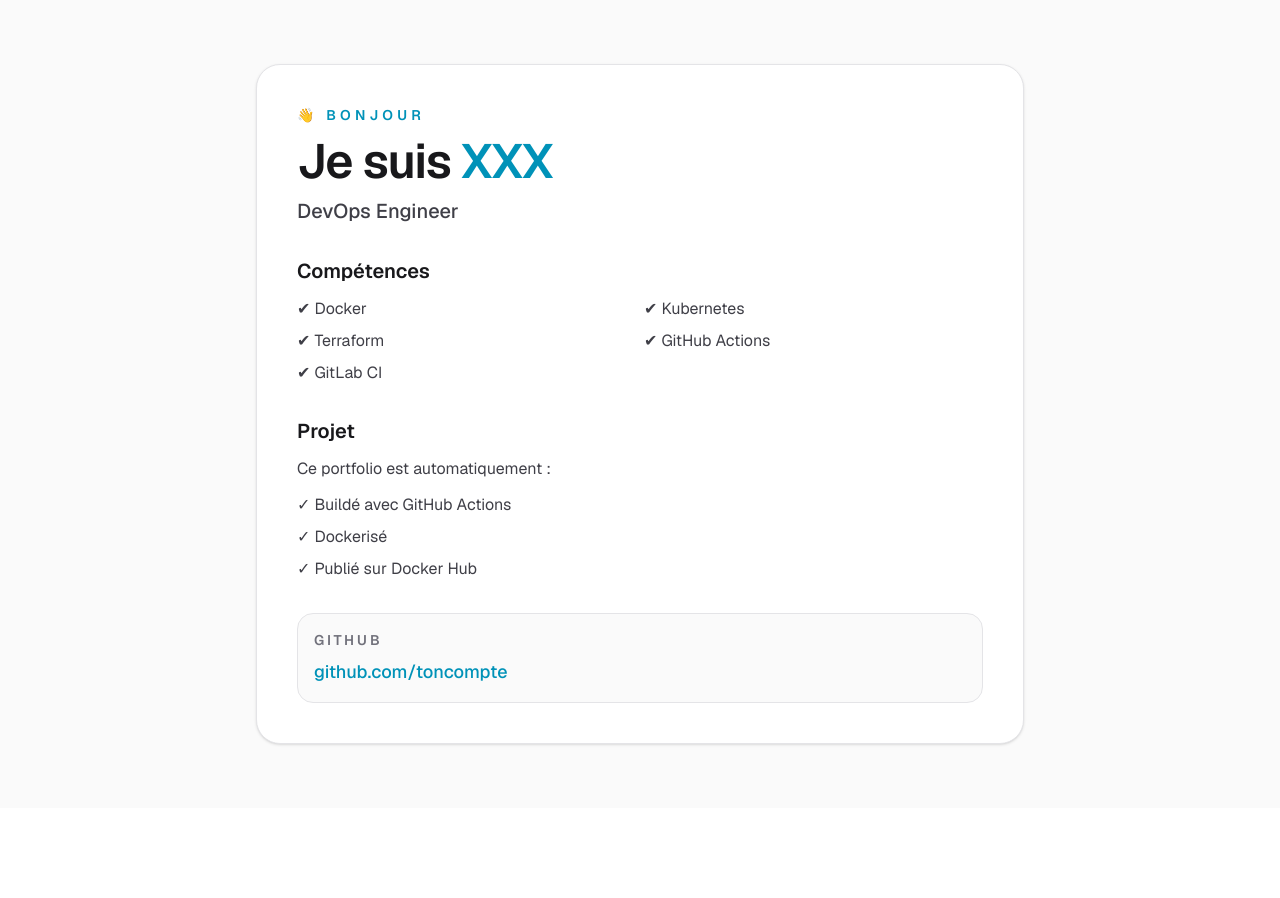
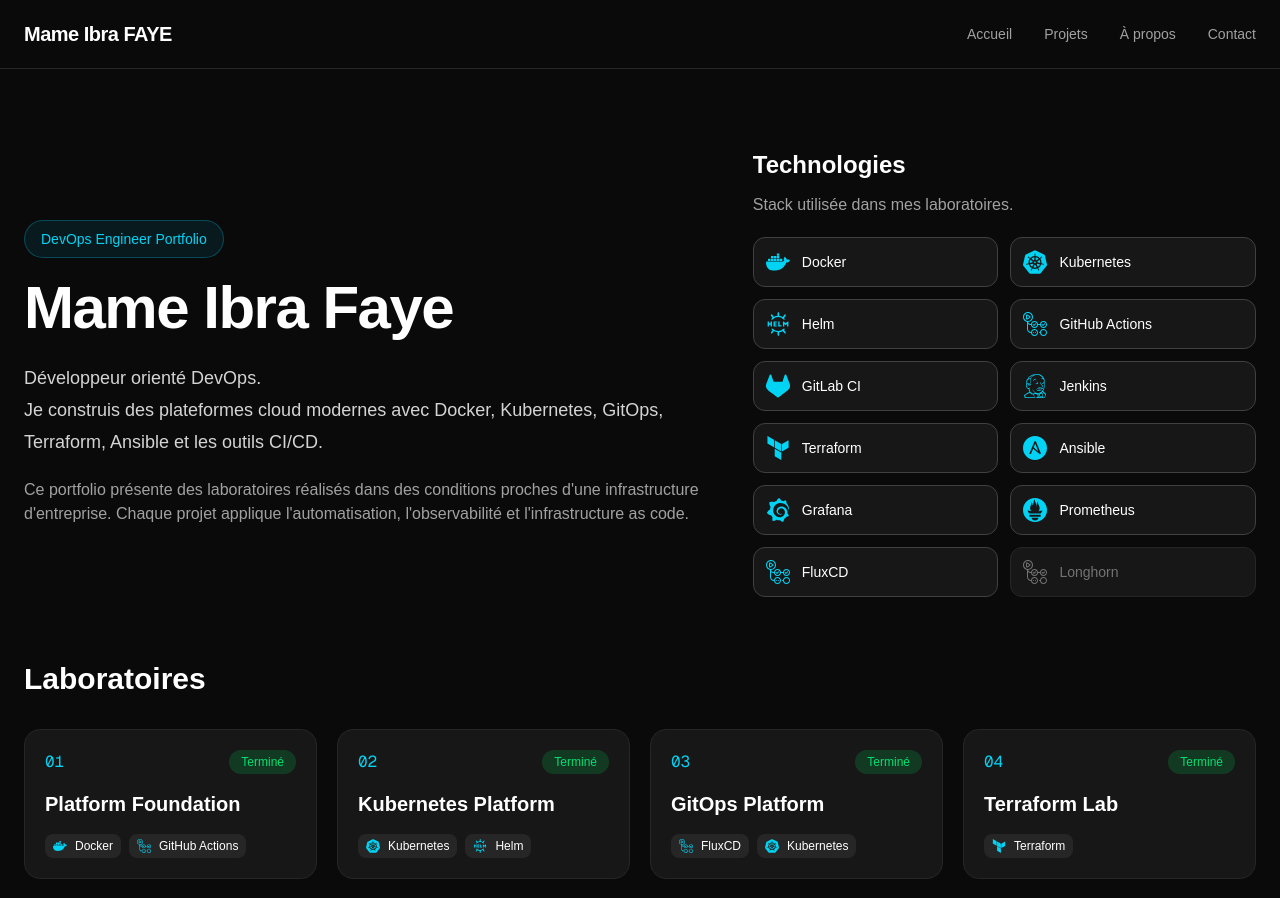
Before and after one commit to Mame-Ibra859/devops-portfolio, a Next.js app: page / in a window 1280 px wide. Shown: the top 898 px of the page. Before the commit the page ends 808 px from the top, so only its background shows below. Built offline with nearby package versions, Linux system fonts and the light colour scheme.

Commit message:
Refactor HomePage component and add CI workflow for code quality checks

```diff
--- a/app/page.tsx
+++ b/app/page.tsx
@@ -1,56 +1,450 @@
-export default function Home() {
+import Link from "next/link";
+import type { ElementType } from "react";
+
+import {
+  SiDocker,
+  SiKubernetes,
+  SiHelm,
+  SiGithubactions,
+  SiGitlab,
+  SiJenkins,
+  SiTerraform,
+  SiAnsible,
+  SiGrafana,
+  SiPrometheus,
+} from "react-icons/si";
+
+
+type Technology = {
+  name: string;
+  icon: ElementType;
+  active?: boolean;
+};
+
+
+const technologies: Technology[] = [
+  { name: "Docker", icon: SiDocker },
+  { name: "Kubernetes", icon: SiKubernetes },
+  { name: "Helm", icon: SiHelm },
+  { name: "GitHub Actions", icon: SiGithubactions },
+  { name: "GitLab CI", icon: SiGitlab },
+  { name: "Jenkins", icon: SiJenkins },
+  { name: "Terraform", icon: SiTerraform },
+  { name: "Ansible", icon: SiAnsible },
+  { name: "Grafana", icon: SiGrafana },
+  { name: "Prometheus", icon: SiPrometheus },
+  { name: "FluxCD", icon: SiGithubactions },
+  {
+    name: "Longhorn",
+    icon: SiGithubactions,
+    active: false,
+  },
+];
+
+
+const labs = [
+  {
+    id: "01",
+    title: "Platform Foundation",
+    status: "Terminé",
+    techs: ["Docker", "GitHub Actions"],
+  },
+  {
+    id: "02",
+    title: "Kubernetes Platform",
+    status: "Terminé",
+    techs: ["Kubernetes", "Helm"],
+  },
+  {
+    id: "03",
+    title: "GitOps Platform",
+    status: "Terminé",
+    techs: ["FluxCD", "Kubernetes"],
+  },
+  {
+    id: "04",
+    title: "Terraform Lab",
+    status: "Terminé",
+    techs: ["Terraform"],
+  },
+  {
+    id: "05",
+    title: "Ansible Lab",
+    status: "Terminé",
+    techs: ["Ansible"],
+  },
+  {
+    id: "06",
+    title: "Jenkins Lab",
+    status: "En cours",
+    techs: ["Jenkins"],
+  },
+  {
+    id: "07",
+    title: "GitLab CI/CD",
+    status: "En cours",
+    techs: ["GitLab CI", "Docker"],
+  },
+  {
+    id: "08",
+    title: "Monitoring Platform",
+    status: "En cours",
+    techs: ["Grafana", "Prometheus"],
+  },
+];
+
+
+function getTech(name: string) {
+  return technologies.find(
+    (tech) => tech.name === name
+  );
+}
+
+
+
+export default function HomePage() {
+
   return (
-    <div className="min-h-screen bg-zinc-50 px-6 py-16 font-sans text-zinc-900 dark:bg-black dark:text-zinc-100 sm:px-8 lg:px-12">
-      <main className="mx-auto flex max-w-3xl flex-col gap-8 rounded-3xl border border-zinc-200 bg-white p-8 shadow-sm dark:border-zinc-800 dark:bg-zinc-950 sm:p-10">
-        <section className="space-y-3">
-          <p className="text-sm font-semibold uppercase tracking-[0.3em] text-cyan-600">
-            👋 Bonjour
+
+    <main className="min-h-screen bg-neutral-950 text-white">
+
+
+      {/* NAVBAR */}
+
+      <header className="border-b border-neutral-800">
+
+        <div className="mx-auto flex max-w-7xl items-center justify-between px-6 py-5">
+
+
+          <Link
+            href="/"
+            className="text-xl font-bold tracking-tight"
+          >
+            Mame Ibra FAYE
+            <span className="text-cyan-400">
+
+            </span>
+          </Link>
+
+
+
+          <nav className="flex items-center gap-8 text-sm text-neutral-400">
+
+            <Link
+              href="/"
+              className="transition hover:text-cyan-400"
+            >
+              Accueil
+            </Link>
+
+
+            <Link
+              href="#labs"
+              className="transition hover:text-cyan-400"
+            >
+              Projets
+            </Link>
+
+
+            <Link
+              href="#about"
+              className="transition hover:text-cyan-400"
+            >
+              À propos
+            </Link>
+
+
+            <Link
+              href="/contact"
+              className="transition hover:text-cyan-400"
+            >
+              Contact
+            </Link>
+
+          </nav>
+
+
+        </div>
+
+      </header>
+
+
+
+
+
+      {/* HERO */}
+
+
+      <section className="mx-auto max-w-7xl px-6 pb-16 pt-20">
+
+
+        <div className="grid gap-12 lg:grid-cols-[1.15fr_0.85fr]">
+
+
+
+          <div className="flex flex-col justify-center">
+
+
+            <span className="mb-5 w-fit rounded-full border border-cyan-500/30 bg-cyan-500/10 px-4 py-2 text-sm text-cyan-400">
+              DevOps Engineer Portfolio
+            </span>
+
+
+
+            <h1 className="mb-6 text-5xl font-bold tracking-tight lg:text-6xl">
+
+              Mame Ibra Faye
+
+            </h1>
+
+
+
+
+            <p className="text-lg leading-8 text-neutral-300">
+
+              Développeur orienté DevOps.
+
+              <br />
+
+              Je construis des plateformes cloud modernes avec Docker,
+              Kubernetes, GitOps, Terraform, Ansible et les outils CI/CD.
+
             </p>
-          <h1 className="text-4xl font-semibold tracking-tight sm:text-5xl">
-            Je suis <span className="text-cyan-600">XXX</span>
-          </h1>
-          <p className="text-xl font-medium text-zinc-700 dark:text-zinc-300">
-            DevOps Engineer
+
+
+
+
+            <p
+              id="about"
+              className="mt-5 text-neutral-400"
+            >
+
+              Ce portfolio présente des laboratoires réalisés dans des
+              conditions proches d'une infrastructure d'entreprise.
+              Chaque projet applique l'automatisation,
+              l'observabilité et l'infrastructure as code.
+
             </p>
+
+
+
+          </div>
+
+
+
+
+
+          {/* TECHNOLOGIES */}
+
+
+          <div>
+
+
+            <h2 className="mb-3 text-2xl font-bold">
+
+              Technologies
+
+            </h2>
+
+
+
+            <p className="mb-5 text-neutral-400">
+
+              Stack utilisée dans mes laboratoires.
+
+            </p>
+
+
+
+            <div className="grid grid-cols-2 gap-3">
+
+
+              {technologies.map((tech) => {
+
+
+                const Icon = tech.icon;
+
+
+                return (
+
+                  <div
+                    key={tech.name}
+                    className={`flex items-center gap-3 rounded-xl border p-3 ${tech.active === false
+                      ?
+                      "border-neutral-800 bg-neutral-900 text-neutral-500"
+                      :
+                      "border-neutral-700 bg-neutral-900"
+                      }`}
+                  >
+
+
+                    <Icon
+                      size={24}
+                      className={
+                        tech.active === false
+                          ?
+                          "text-neutral-500"
+                          :
+                          "text-cyan-400"
+                      }
+                    />
+
+
+                    <span className="text-sm">
+                      {tech.name}
+                    </span>
+
+
+                  </div>
+
+                );
+
+              })}
+
+
+            </div>
+
+
+          </div>
+
+
+        </div>
+
+
       </section>
 
-        <section className="space-y-3">
-          <h2 className="text-xl font-semibold">Compétences</h2>
-          <ul className="grid gap-2 text-zinc-700 dark:text-zinc-300 sm:grid-cols-2">
-            <li>✔ Docker</li>
-            <li>✔ Kubernetes</li>
-            <li>✔ Terraform</li>
-            <li>✔ GitHub Actions</li>
-            <li>✔ GitLab CI</li>
-          </ul>
+
+
+
+
+
+      {/* LABS */}
+
+
+      <section
+        id="labs"
+        className="mx-auto max-w-7xl px-6 pb-20"
+      >
+
+
+        <h2 className="mb-8 text-3xl font-bold">
+
+          Laboratoires
+
+        </h2>
+
+
+
+
+        <div className="grid gap-5 md:grid-cols-2 xl:grid-cols-4">
+
+
+          {labs.map((lab) => (
+
+
+            <div
+              key={lab.id}
+              className="rounded-2xl border border-neutral-800 bg-neutral-900 p-5 transition hover:border-cyan-500/50"
+            >
+
+
+              <div className="mb-4 flex justify-between">
+
+
+                <span className="font-mono text-cyan-400">
+                  {lab.id}
+                </span>
+
+
+                <span
+                  className={`rounded-full px-3 py-1 text-xs ${lab.status === "Terminé"
+                    ?
+                    "bg-green-500/20 text-green-400"
+                    :
+                    "bg-yellow-500/20 text-yellow-400"
+                    }`}
+                >
+
+                  {lab.status}
+
+                </span>
+
+
+              </div>
+
+
+
+
+
+              <h3 className="mb-4 text-xl font-semibold">
+
+                {lab.title}
+
+              </h3>
+
+
+
+
+
+              <div className="flex flex-wrap gap-2">
+
+
+                {lab.techs.map((techName) => {
+
+
+                  const tech = getTech(techName);
+
+
+                  if (!tech)
+                    return null;
+
+
+
+                  const Icon = tech.icon;
+
+
+
+                  return (
+
+                    <div
+                      key={techName}
+                      className="flex items-center gap-2 rounded-lg bg-neutral-800 px-2 py-1"
+                    >
+
+                      <Icon
+                        size={14}
+                        className="text-cyan-400"
+                      />
+
+
+                      <span className="text-xs">
+                        {techName}
+                      </span>
+
+                    </div>
+
+                  );
+
+
+                })}
+
+
+              </div>
+
+
+            </div>
+
+
+          ))}
+
+
+        </div>
+
+
       </section>
 
-        <section className="space-y-3">
-          <h2 className="text-xl font-semibold">Projet</h2>
-          <p className="text-zinc-700 dark:text-zinc-300">
-            Ce portfolio est automatiquement :
-          </p>
-          <ul className="space-y-2 text-zinc-700 dark:text-zinc-300">
-            <li>✓ Buildé avec GitHub Actions</li>
-            <li>✓ Dockerisé</li>
-            <li>✓ Publié sur Docker Hub</li>
-          </ul>
-        </section>
 
-        <section className="rounded-2xl border border-zinc-200 bg-zinc-50 p-4 dark:border-zinc-800 dark:bg-zinc-900">
-          <p className="text-sm font-semibold uppercase tracking-[0.2em] text-zinc-500 dark:text-zinc-400">
-            GitHub
-          </p>
-          <a
-            href="https://github.com/toncompte"
-            target="_blank"
-            rel="noopener noreferrer"
-            className="mt-2 inline-block text-lg font-medium text-cyan-600 transition hover:text-cyan-500"
-          >
-            github.com/toncompte
-          </a>
-        </section>
     </main>
-    </div>
+
   );
 }
```
Also changed, not shown: package.json (+7 -2 lines), 1 other file (tests, documents, lock files or other folders). Lines whose indentation alone changed are shown as unchanged.
